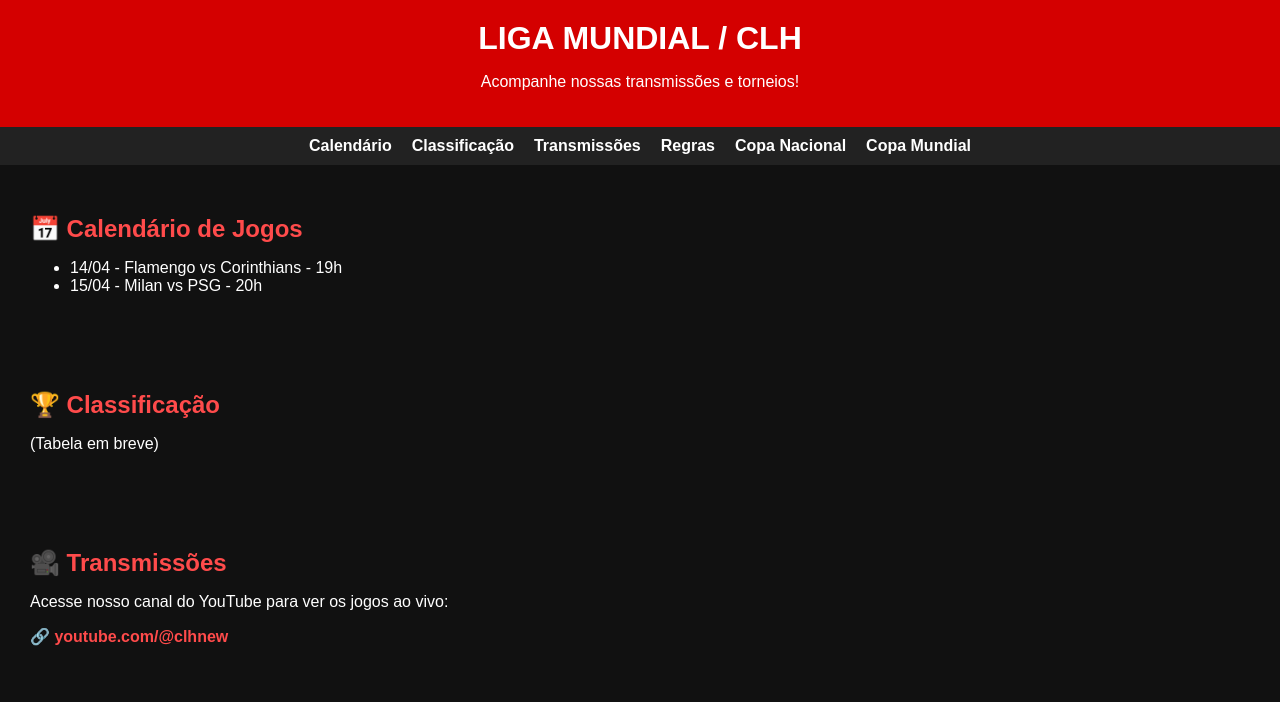
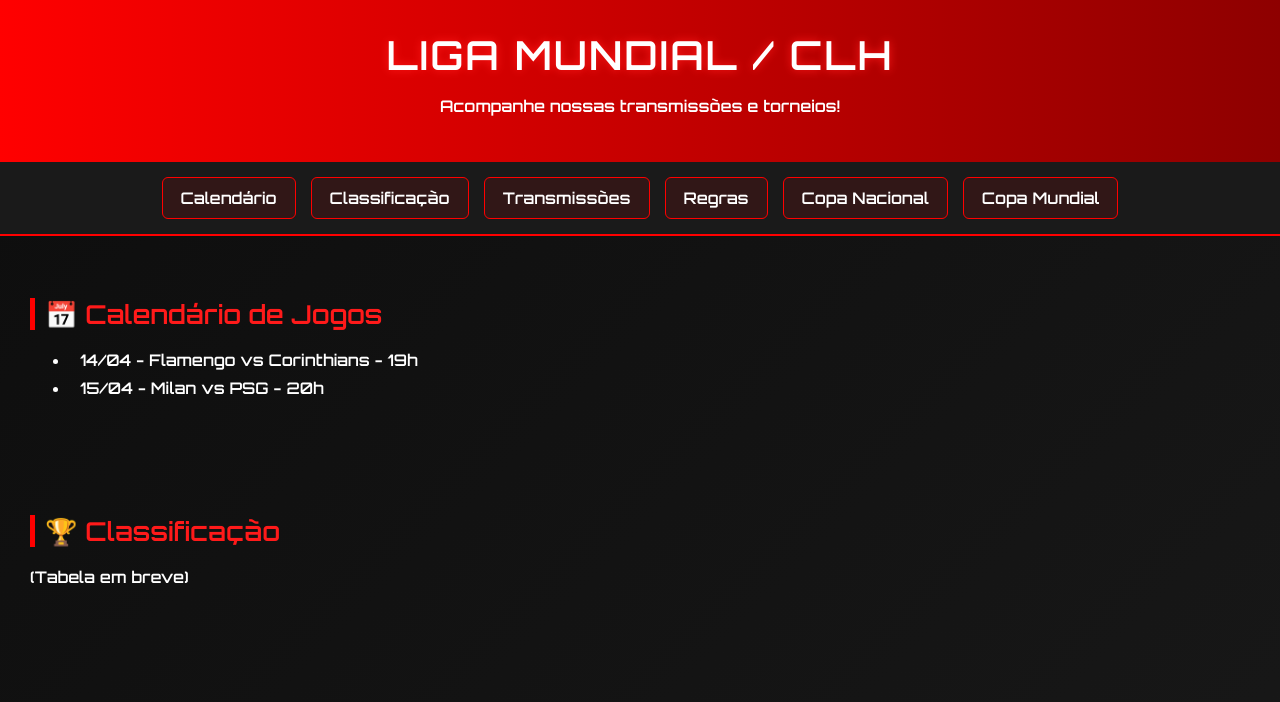
Before and after one commit to Joaov8tor/MUDNICLHLIGA, a plain HTML site: page index.html in a window 1280 px wide. Shown: the top 702 px of the page. Drawn offline with Linux system fonts and the light colour scheme.

Commit message:
Update index.html

```diff
--- a/index.html
+++ b/index.html
@@ -5,52 +5,89 @@
   <meta name="viewport" content="width=device-width, initial-scale=1.0">
   <title>LIGA MUNDIAL / CLH</title>
   <style>
+    @import url('https://fonts.googleapis.com/css2?family=Orbitron:wght@600&display=swap');
+
     body {
       margin: 0;
-      font-family: Arial, sans-serif;
-      background-color: #111;
-      color: white;
+      font-family: 'Orbitron', sans-serif;
+      background: linear-gradient(135deg, #0d0d0d, #1a1a1a);
+      color: #ffffff;
     }
+
     header {
-      background-color: #d40000;
-      padding: 20px;
+      background: linear-gradient(90deg, #ff0000, #8e0000);
+      padding: 30px 20px;
       text-align: center;
+      box-shadow: 0 4px 10px rgba(255, 0, 0, 0.4);
     }
+
     header h1 {
       margin: 0;
-      font-size: 32px;
+      font-size: 40px;
+      letter-spacing: 2px;
+      text-shadow: 0 0 10px #ff1a1a;
     }
+
     nav {
-      background-color: #222;
+      background: #1a1a1a;
       display: flex;
       justify-content: center;
-      gap: 20px;
-      padding: 10px;
       flex-wrap: wrap;
+      gap: 15px;
+      padding: 15px;
+      border-bottom: 2px solid #ff0000;
     }
+
     nav a {
-      color: white;
+      color: #ffffff;
       text-decoration: none;
       font-weight: bold;
+      padding: 10px 18px;
+      border: 1px solid #ff0000;
+      border-radius: 6px;
+      background: rgba(255, 0, 0, 0.1);
+      transition: 0.3s;
     }
+
+    nav a:hover {
+      background: #ff0000;
+      color: #000;
+    }
+
     section {
-      padding: 30px;
+      padding: 40px 30px;
     }
+
     .section-title {
-      color: #ff4b4b;
-      margin-bottom: 15px;
+      color: #ff1a1a;
+      font-size: 26px;
+      margin-bottom: 20px;
+      border-left: 5px solid #ff0000;
+      padding-left: 10px;
     }
+
+    ul li {
+      margin: 8px 0;
+      padding-left: 10px;
+    }
+
     .youtube-link {
-      color: #ff4b4b;
+      color: #ff1a1a;
+      font-weight: bold;
       text-decoration: none;
-      font-weight: bold;
     }
+
+    .youtube-link:hover {
+      text-decoration: underline;
+    }
+
     footer {
-      background-color: #222;
+      background: #0d0d0d;
       text-align: center;
-      padding: 15px;
+      padding: 20px;
       margin-top: 30px;
-      color: #aaa;
+      color: #888;
+      font-size: 14px;
     }
   </style>
 </head>
@@ -65,8 +102,8 @@
     <a href="#classificacao">Classificação</a>
     <a href="#transmissoes">Transmissões</a>
     <a href="#regras">Regras</a>
-    <a href="copa-nacional.html">Copa Nacional</a>
-    <a href="copa-mundial.html">Copa Mundial</a>
+    <a href="/copa-nacional">Copa Nacional</a>
+    <a href="/copa-mundial">Copa Mundial</a>
   </nav>
 
   <section id="calendario">
```
